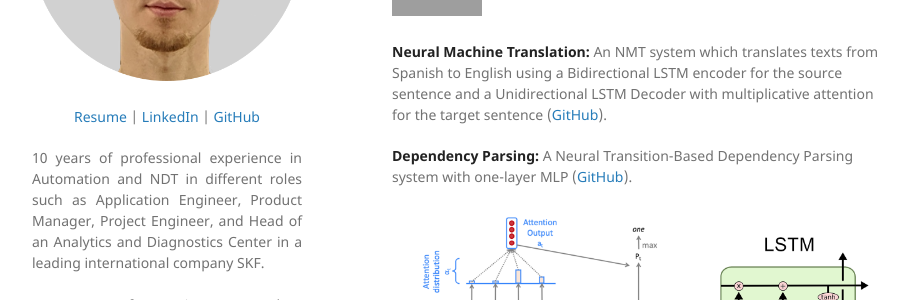
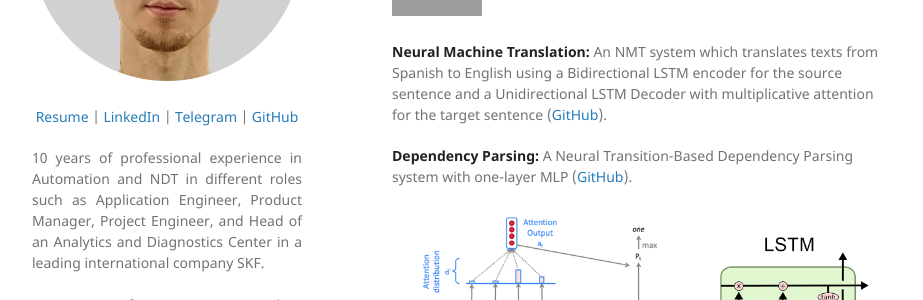
Before and after one commit to dsintheocean/dsintheocean.github.io, a Jekyll site: the page built from index.md, in a window 1280 px wide. Shown: the part 298-598 px from the top of the page, without its empty margins (178-1101 px from the left). Built offline with Jekyll 4.4.1, drawn with Linux system fonts in a browser that asks for light colours; our own code applies the rules of GitHub Pages for plain Markdown files; grey boxes are pictures that could not be loaded.

Commit message:
Update _config.yml

```diff
--- a/_config.yml
+++ b/_config.yml
@@ -6,6 +6,7 @@ description:
   <p align="center">
   <a href="pdf/resume.pdf">Resume</a> |
   <a href="https://www.linkedin.com/in/mikhailblakhin/">LinkedIn</a> |
+  <a href="https://www.t.me/mikhailblakhin/">Telegram</a> |
   <a href="https://github.com/dsintheocean">GitHub</a>
   </p>
 
```
